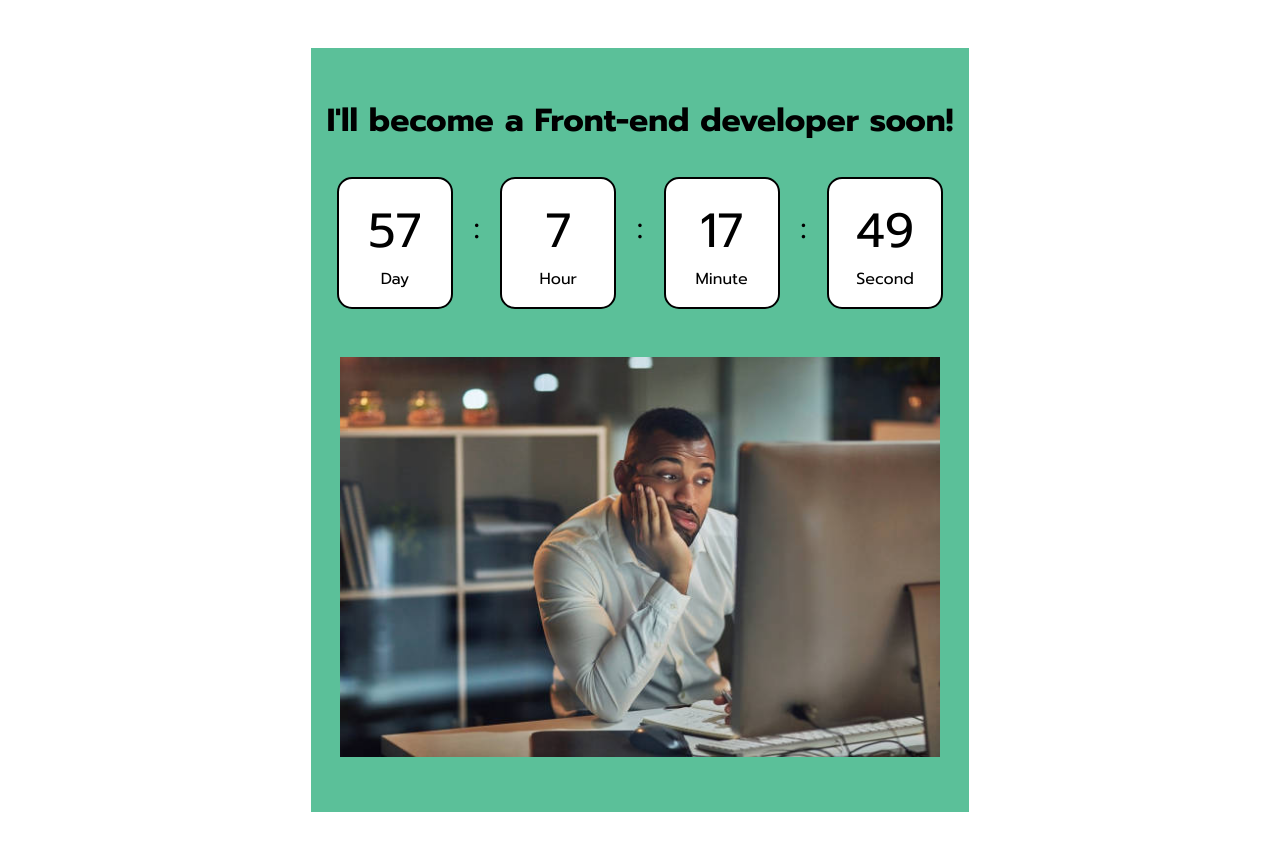
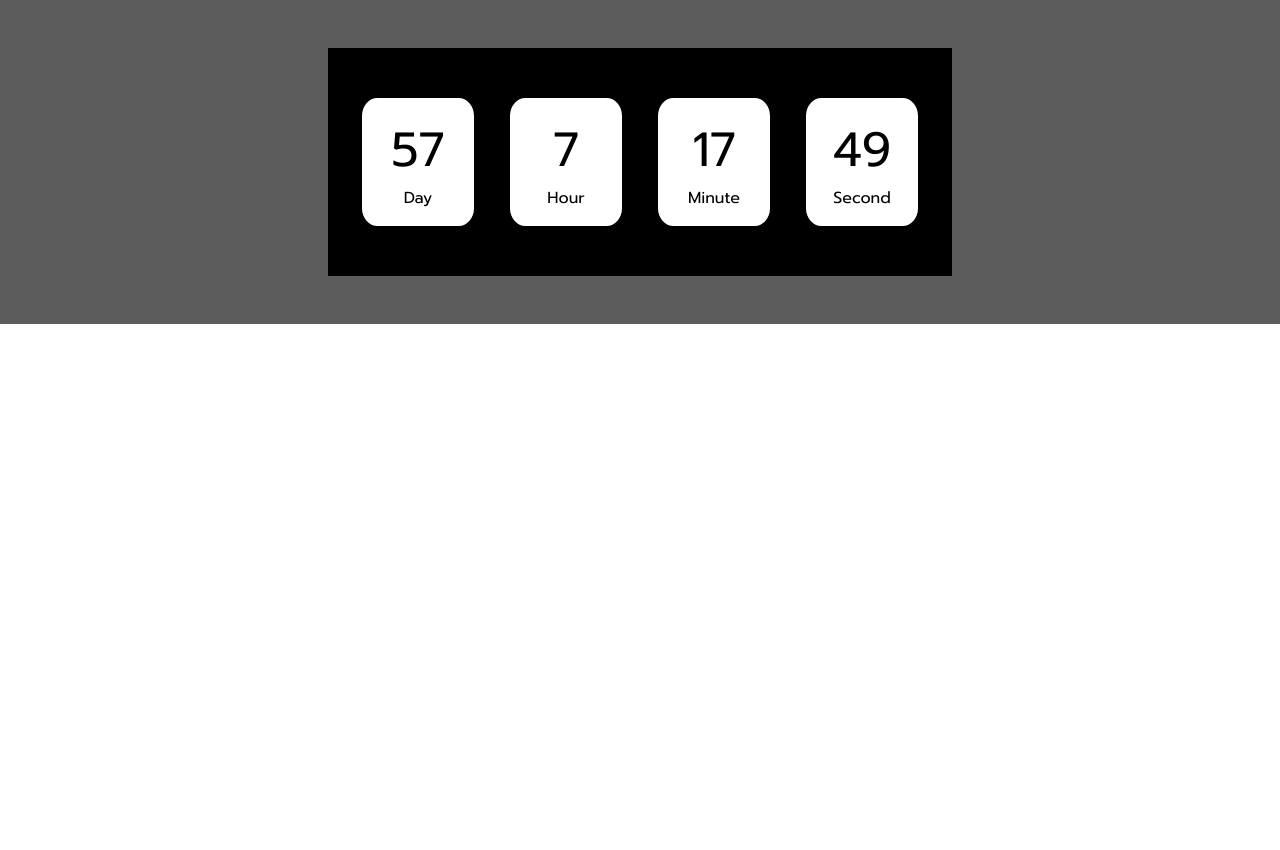
Before and after one commit to andrii-kurash/countdown, a plain HTML site: page index.html in a window 1280 px wide. After the commit the page ends 800 px from the top, so only its background shows below. Drawn offline with Linux system fonts and the light colour scheme.

Commit message:
changed styles

```diff
--- a/index.html
+++ b/index.html
@@ -15,29 +15,25 @@
 <body>
     <section class="coming-soon">
         <div class="container">
-            <h2>I'll become a Front-end developer soon!</h2>
             <div class="countdown">
                 <div class="container-day">
                     <p class="day">∞</p>
                     <p>Day</p>
                 </div>
-                <div class="colon">:</div>
                 <div class="container-hour">
                     <p class="hour">∞</p>
                     <p>Hour</p>
                 </div>
-                <div class="colon">:</div>
+
                 <div class="container-minute">
                     <p class="minute">∞</p>
                     <p>Minute</p>
                 </div>
-                <div class="colon">:</div>
                 <div class="container-second">
                     <p class="second">∞</p>
                     <p>Second</p>
                 </div>
             </div>
-            <img src="/waiting-man.jpg" alt="waiting-man" class="countdown-photo">
         </div>
     </section>
     </div>
--- a/style.css
+++ b/style.css
@@ -5,19 +5,12 @@
 
 body {
     font-family: "Prompt", sans-serif;
-    margin: 0 auto;
 }
 
 .container {
     max-width: 1200px;
     padding: 3rem 1rem;
-    background-color: rgb(91, 192, 153);
-}
-
-h2 {
-    font-size: 2rem;
-    font-weight: bold;
-    margin-bottom: 2rem;
+    background-color: black;
 }
 
 .coming-soon {
@@ -25,16 +18,15 @@ h2 {
     padding: 3rem;
     min-width: 100vh;
     display: flex;
-    flex-direction: column;
+    justify-content: center;
     align-items: center;
-    justify-content: center;
+    background-color: rgb(92, 92, 92);
 }
 
 .countdown {
     display: flex;
-    justify-content: space-around;
+    justify-content: space-between;
     text-align: center;
-    margin-bottom: 3rem;
     align-items: center;
 }
 
@@ -45,14 +37,9 @@ h2 {
     background-color: #fff;
     border: 2px solid #000;
     padding: 1rem;
+    margin: 0 1rem;
     width: 5rem;
-    border-radius: 15px;
-}
-
-
-.colon {
-    margin-top: -30px;
-    font-size: 2em;
+    border-radius: 15%;
 }
 
 .day,
@@ -61,6 +48,3 @@ h2 {
 .second {
     font-size: 3rem;
 }
-.countdown-photo {
-    height: 50vh;
-}
```
